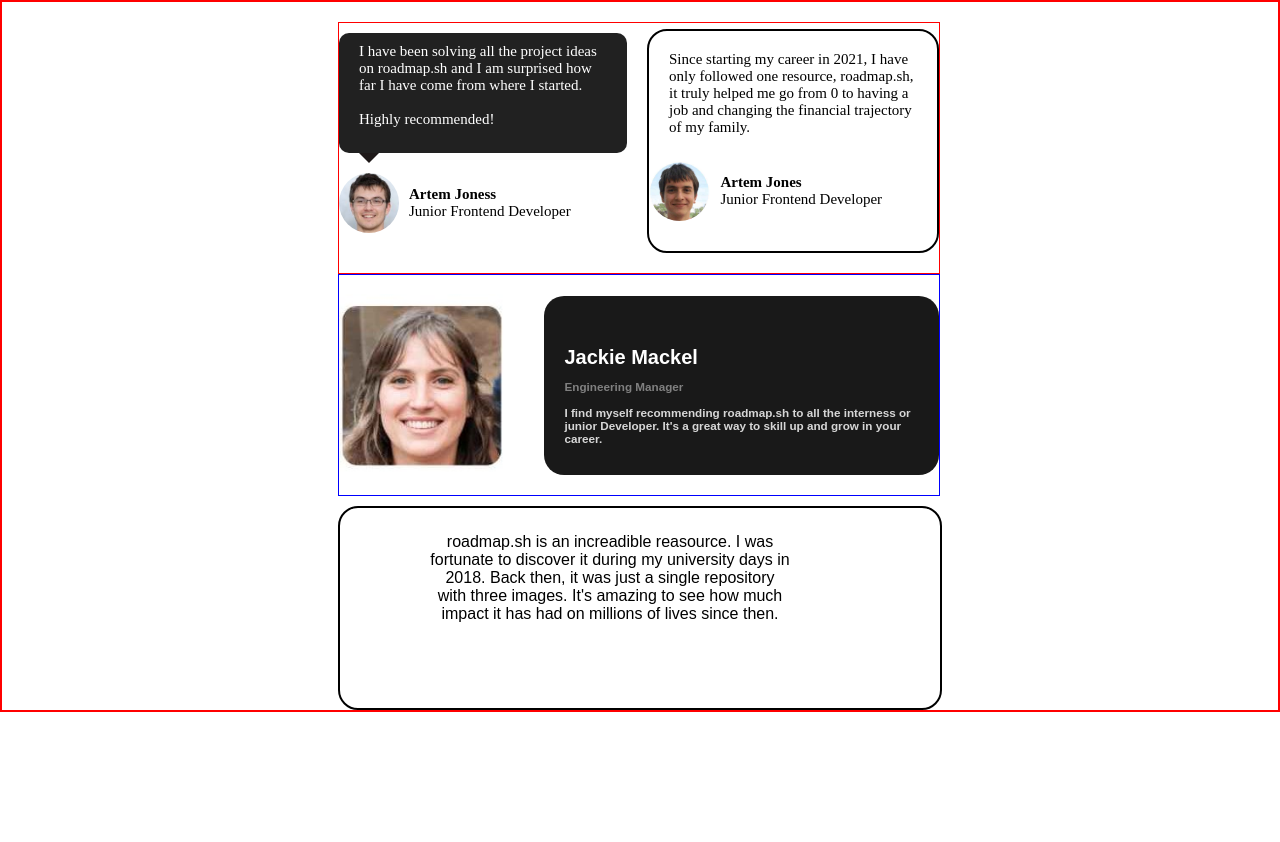
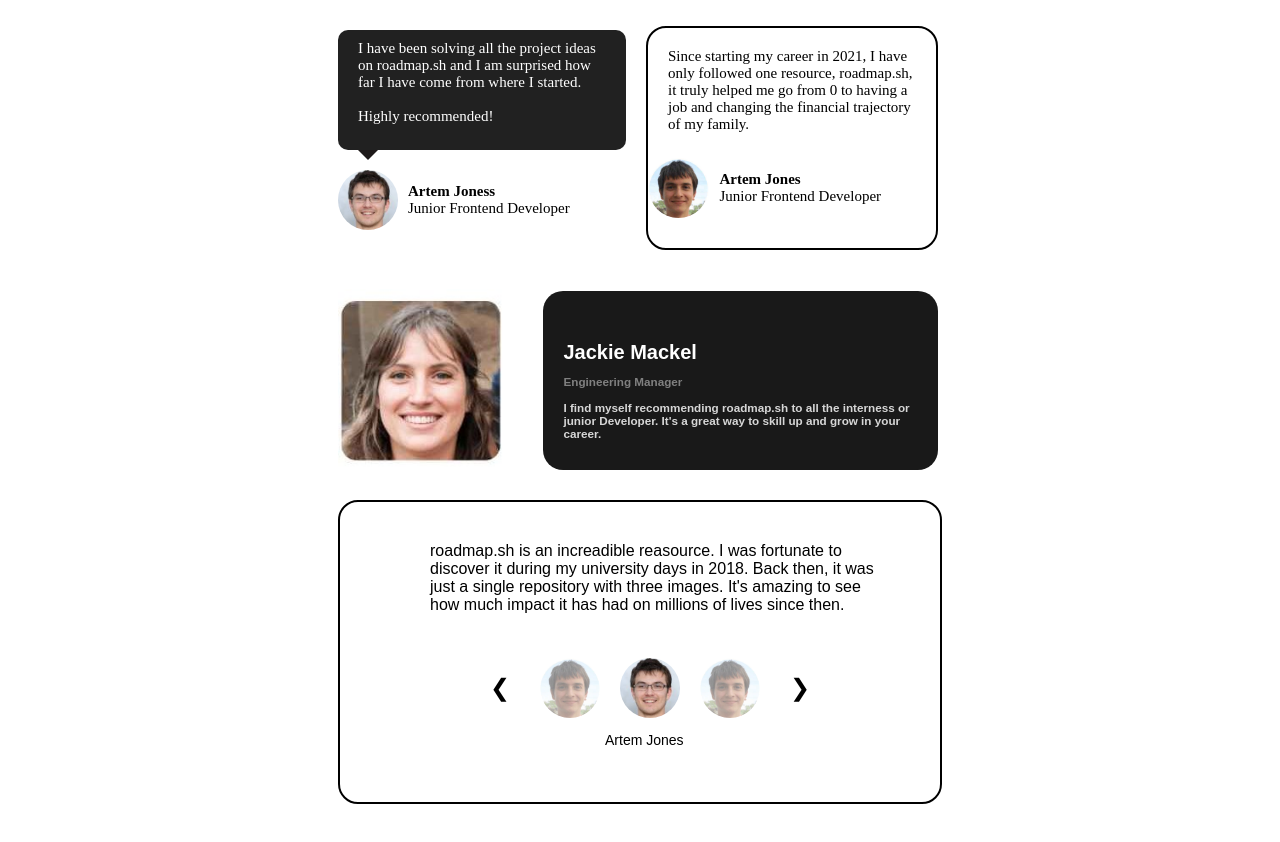
Before and after one commit to NotPrasun24/roadmapsh.PYTHON-projects, a plain HTML site: page Frontend Projects/Testimonial Cards/index.html in a window 1280 px wide. Drawn offline with Linux system fonts and the light colour scheme.

Commit message:
complete

```diff
--- a/Frontend Projects/Testimonial Cards/index.css
+++ b/Frontend Projects/Testimonial Cards/index.css
@@ -10,20 +10,14 @@ body{
 .cent{
     display: grid;
     justify-content:center;
-    /* height: 100vh; */
-    /* width: 100%; */
-    border: 2px solid red;
-    grid-template-rows: auto auto; /* Allow divs to stack */
+    grid-template-rows: auto auto;
+}
 
-
-
-}
 .main{
     display: flex;
     gap: 20px;
     height: 250px;
     width: 600px;
-    border: 1px solid red;
     margin-top: 20px;
     font-size: 15px;
 
@@ -35,7 +29,6 @@ body{
     border-radius: 10px;
     height: 100px;
 
-    /* border-style: none; */
 }
 .paragraph.left::after{
     content: '';
@@ -95,10 +88,8 @@ body{
     font-family: Arial, Helvetica, sans-serif;
     width: 600px;
     height: 220px;
-    border: 1px solid blue;
     display: flex;
     align-items: center;
-    /* justify-content: center; */
     gap: 40px;
 }
 
@@ -119,17 +110,66 @@ body{
 .aboutgirl h3{
     color: rgba(255, 255, 255, 0.822);
 }
+
 .final {
     width: 600px;
-    height: 200px;
+    height: 300px;
     margin-top: 10px;
     border: 2px solid black;
     border-radius: 20px;
-    display: flex;
-    text-align: center;
     align-items: center;
     font-family:Arial, Helvetica, sans-serif ;
 }
 .final p{
-    padding: 0px 150px 60px 90px;
+    padding: 40px 60px 30px 90px;
 }
+
+
+.carousel {
+    display: flex;
+    flex-direction: row;
+    align-items: center;
+    margin-left: 120px;
+
+}
+
+.profile-circles {
+    display: flex;
+    align-items: center;
+    justify-content: center;
+    gap: 20px;
+}
+
+.profile {
+    width: 60px;
+    height: 60px;
+    overflow: hidden;
+    border-radius: 50%;
+    opacity: 0.5;
+    transition: opacity 0.3s ease;
+}
+
+.profile.active {
+    opacity: 3;
+}
+
+.profile img {
+    width: 100%;
+    height: 100%;
+    object-fit: cover;
+}
+
+button {
+    background-color: transparent;
+    border: none;
+    font-size: 24px;
+    cursor: pointer;
+    margin: 30px;
+}
+
+.profile-name {
+    margin: -40px;
+    margin-left: 175px;
+    font-size: 14px;
+
+}
--- a/Frontend Projects/Testimonial Cards/index.html
+++ b/Frontend Projects/Testimonial Cards/index.html
@@ -29,7 +29,6 @@
         </div>
 
 
-
         <!-- next person -->
 
      <div class="testimonial2">
@@ -37,7 +36,6 @@
                 Since starting my career in 2021,
                  I have only followed one resource, roadmap.sh, it truly helped me go from
                  0 to having a job and changing the financial trajectory of my family.
-
 
             </p>
             <div class="photoinfo2">
@@ -52,10 +50,6 @@
              </div>
 
         </div>
-
-
-
-
 
     </div> <!-- main -->
 
@@ -73,8 +67,18 @@
 
     <div class="final">
         <p> roadmap.sh is an increadible reasource. I was fortunate to discover it during my university days in 2018. Back then, it was just a single repository with three images. It's amazing to see how much impact it has had on millions of lives since then.</p>
-        <div class="des"> </div>
+        <div class="carousel">
 
+            <button class="prev">&#10094;</button>
+                 <div class="profile-circles">
+                 <div class="profile"><img src="download (2).jpeg" alt="Profile 1"></div>
+                <div class="profile active"><img src="download.jpeg" alt="Profile 2"></div>
+                <div class="profile"><img src="download (2).jpeg" alt="Profile 3"></div>
+            </div>
+            <button class="next">&#10095;</button>
+
+        </div>
+        <p class="profile-name">Artem Jones</p>
     </div>
 </div>
 </body>
```
Also changed, not shown: Frontend Projects/Testimonial Cards/download (1).jpeg (deleted).
